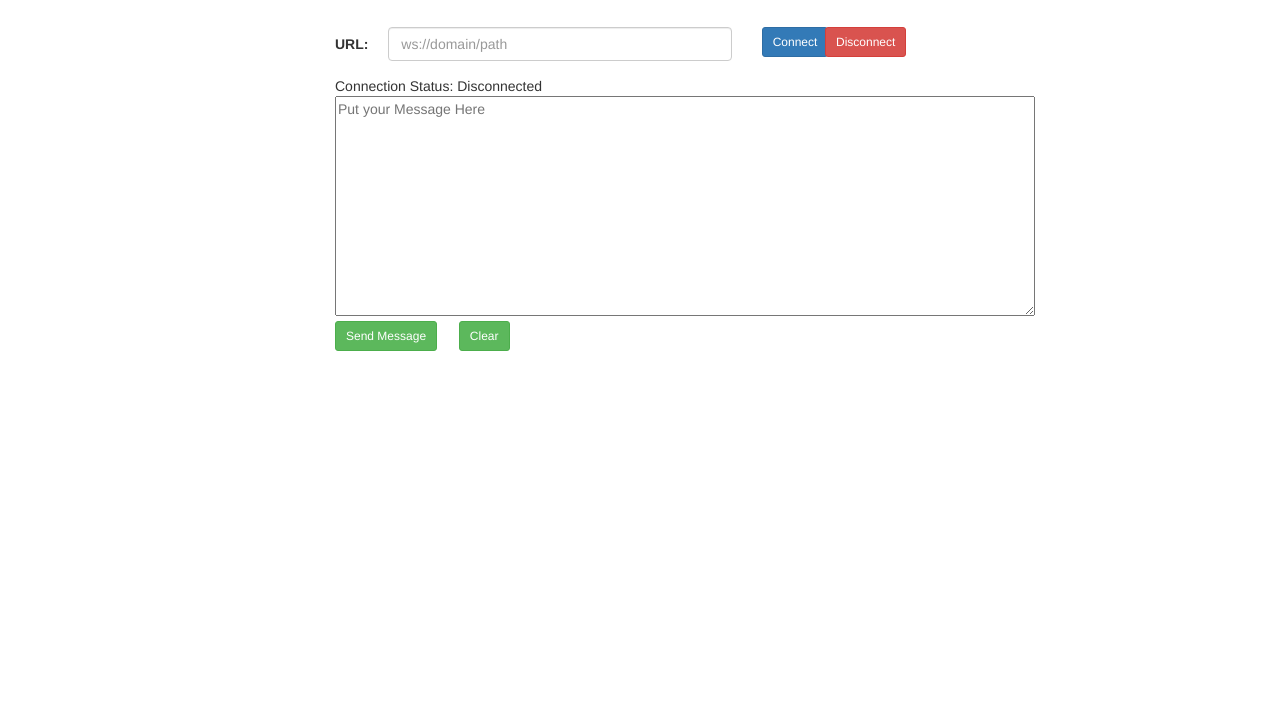
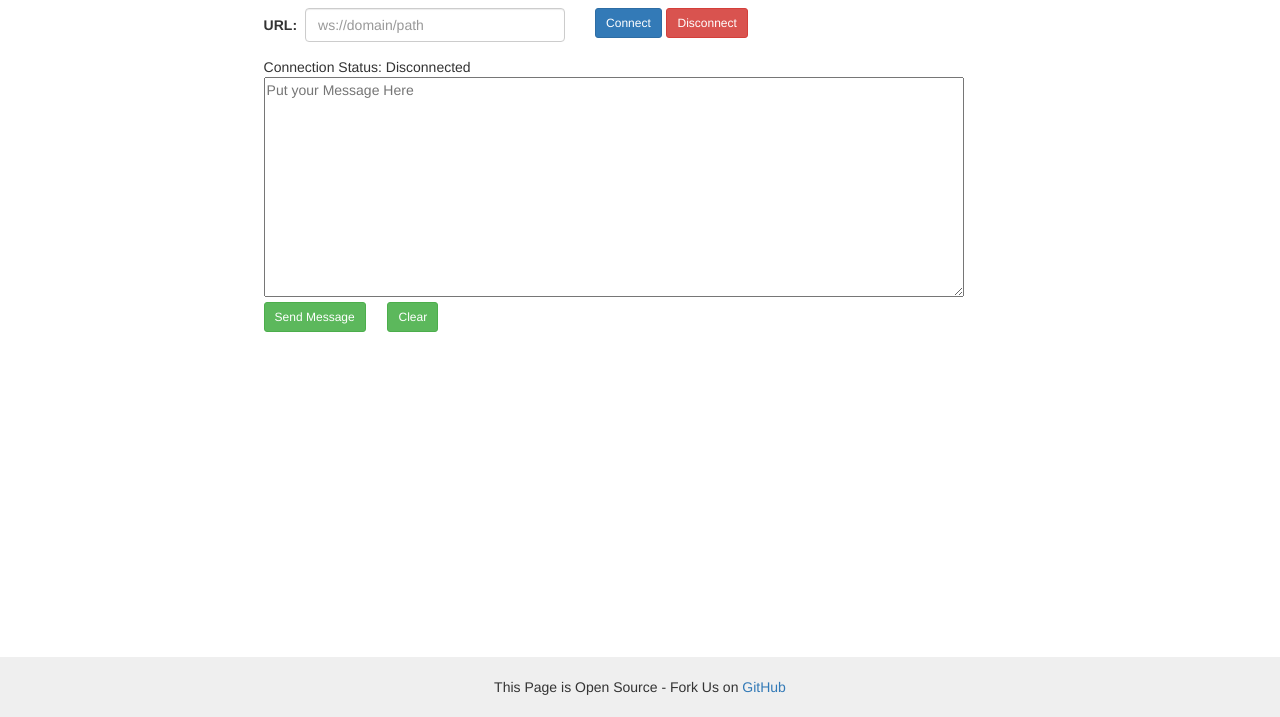
Before and after one commit to LivePersonInc/ws-test-page, a plain HTML site: page index.html in a window 1280 px wide. Shown: the part 83-800 px from the top of the page. Drawn offline with Linux system fonts and the light colour scheme.

Commit message:
Fixed layout added footer fixed resuming history order added date to the storage

```diff
--- a/index.html
+++ b/index.html
@@ -61,7 +61,7 @@
 
         function storeHistory() {
             if (messagesHistory && messagesHistory.length >= 100) {
-                messagesHistory = messagesHistory.slice(0,100)
+                messagesHistory = messagesHistory.slice(0, 100)
             }
             localStorage.setItem("history", JSON.stringify(messagesHistory));
         }
@@ -106,13 +106,18 @@
         }
 
         function createHistoryLine(msg) {
-            var date = new Date();
+            if (!msg.date) {
+                msg.date = new Date();
+            }
+            else if (typeof msg.date === "string") {
+                msg.date = new Date(msg.date);
+            }
             var logLine = document.createElement("li");
-            var data = "<div>Time: <span>" + date.getHours() + ":" + getInTwoDigits(date.getMinutes()) + ":" + getInTwoDigits(date.getSeconds()) + "</span></div>\
+            var data = "<div>Time: <span>" + msg.date.toLocaleString() + "</span></div>\
             <div>URL: <span>" + msg.url + "</span></div>\
             <div>message: <span>" + msg.message + "</span></div>";
             logLine.innerHTML = data;
-            logLine.onclick = function() {
+            logLine.onclick = function () {
                 historySelect(msg);
             };
             logLine.className = 'list-group-item';
@@ -154,7 +159,8 @@
 
                 var historyLine = {
                     url: document.getElementById("serverSelected").value,
-                    message: document.getElementById("msgToServer").value
+                    message: document.getElementById("msgToServer").value,
+                    date: new Date()
                 };
                 messagesHistory.unshift(historyLine);
                 createHistoryLine(historyLine);
@@ -174,7 +180,7 @@
         function loadHistory() {
             getHistory();
             if (messagesHistory && messagesHistory.length) {
-                for (var i = 0; i < messagesHistory.length; i++) {
+                for (var i = messagesHistory.length - 1; i >= 0; i--) {
                     createHistoryLine(messagesHistory[i]);
                 }
             }
@@ -185,20 +191,25 @@
 
 <body onload="loadHistory()">
 
+<div id="wrapper">
+    <div id="content">
+
         <div class="container-fluid">
             <div class="row">
 
                 <div class="col-sm-3">
                     <div class="header">
-                <h3 class="text-muted">History</h3>
+                        <h4 class="text-muted">History</h4>
                     </div>
-            <ul class="list-group table-hover" id="historyContainer" style="height: 650px; overflow-y: auto; overflow-x: hidden; text-align: left;">
+
+                    <ul class="list-group" id="historyContainer"
+                        style="max-height:550px; overflow-y: auto; overflow-x: hidden; text-align: left;">
                     </ul>
                 </div>
 
                 <div class="col-sm-6">
                     <div class="header">
-                <h3 class="text-muted">WebSocket Test Page Client</h3>
+                        <h4 class="text-muted">WebSocket Test Page Client</h4>
                     </div>
 
                     <div class="jumbotron_">
@@ -207,10 +218,11 @@
                                 <label for="serverSelected" class="col-sm-1 control-label">URL:</label>
 
                                 <div class="col-sm-7">
-                            <input type="text" id="serverSelected" class="form-control" placeholder="ws://domain/path"/>
+                                    <input type="text" id="serverSelected" class="form-control"
+                                           placeholder="ws://domain/path"/>
 
                                 </div>
-                        <div class="col-sm-1" style="margin-right: 10px;">
+                                <div class="col-sm-1" style="margin-right: 30px;">
                                     <button type="button" class="btn btn-sm btn-primary" onclick="connectToServer()">
                                         Connect
                                     </button>
@@ -235,7 +247,7 @@
                     </div>
                     <!-- /.row -->
 
-            <textarea id="msgToServer" style="width: 700px; height: 220px"
+            <textarea id="msgToServer" style="width: 700px; min-height: 220px"
                       placeholder="Put your Message Here"></textarea>
 
                     <button type="button" class="btn btn-sm btn-success" onclick="sendMessage()">
@@ -251,7 +263,7 @@
 
                     <br><br>
 
-            <div style="width: 700px; height: 300px; overflow-y: auto; overflow-x: hidden; text-align: left;"
+                    <div style="width: 700px; height: 220px; overflow-y: auto; overflow-x: hidden; text-align: left;"
                          id="logContainer">
                         <ul class="list-group" id="responseFromServer">
                         </ul>
@@ -259,7 +271,14 @@
                 </div>
             </div>
         </div>
+    </div>
     <!-- /container -->
+    <div id="foot" class="text-center">
+        This Page is Open Source - Fork Us on <a
+            href="https://github.com/LivePersonInc/ws-test-page">GitHub</a>
+    </div>
+</div>
+
 
 </body>
 </html>
--- a/jumbotron-narrow.css
+++ b/jumbotron-narrow.css
@@ -1,7 +1,37 @@
 /* Space out content a bit */
+html {
+  margin: 0;
+  padding: 0;
+  height:100%;
+}
 body {
+  margin: 0;
   padding-top: 20px;
-  padding-bottom: 20px;
+  height:100%;
+}
+
+#wrapper {
+  min-height:100%;
+  max-height: 100%;
+  position:relative;
+}
+
+#content {
+  position: absolute;
+  overflow: auto;
+  max-height: 100%;
+  padding-bottom:60px; /* Height of the footer element */
+}
+
+#foot {
+  background-color:#efefef;
+  width:100%;
+  height:60px;
+  position:absolute;
+  bottom:0;
+  left:0;
+  padding-top:20px;
+  padding-bottom:20px;
 }
 
 /* Everything but the jumbotron gets side spacing for mobile first views */
```
Lines whose indentation alone changed are shown as unchanged.
